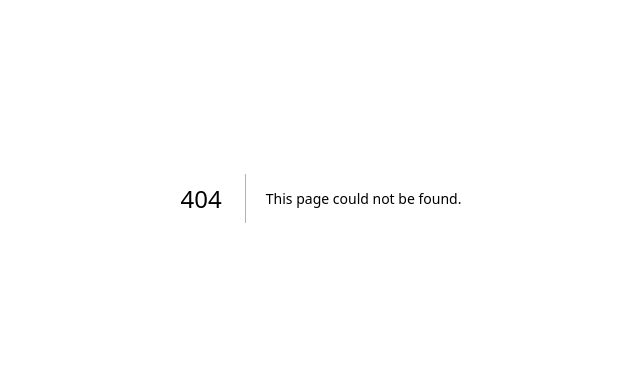
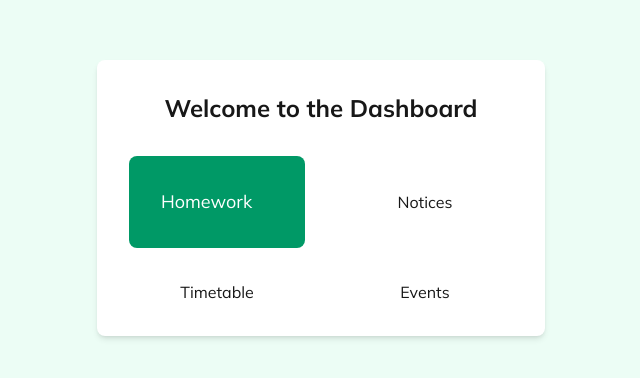
Before and after one commit to manglamtiwari/vidyacamp, a Next.js app: page /dashboard in a window 1280 px wide. Before the commit this address had no page. Shown: the part 202-580 px from the top of the page, without its empty margins (319-959 px from the left). Built offline with nearby package versions, Linux system fonts and the light colour scheme.

Commit message:
Dashboard page
1. Dashboard page
2. Registration page - made form and implemented ID to link it with respective label.

```diff
--- /dev/null
+++ b/app/dashboard/page.tsx
@@ -0,0 +1,27 @@
+"use client";
+
+export default function DashboardPage() {
+    return (
+        <main className="flex min-h-screen bg-emerald-50 items-center justify-center">
+            <div className=" bg-white p-8 rounded-lg shadow-md w-full max-w-md">
+                <h1 className="flex text-2xl font-bold items-center justify-center">Welcome to the Dashboard</h1>
+
+                <div className="grid grid-cols-2 gap-8 mt-8">
+                    <div className = "bg-emerald-600 p-8 items-center justify-center rounded-lg">
+                        <button className = "text-white text-lg">
+                        Homework
+                        </button>
+                        </div>
+
+                    <button>Notices</button>
+
+
+
+                    <button>Timetable</button>
+                    <button>Events</button>
+                </div>
+
+            </div>
+        </main>
+    )
+}
--- a/app/register/page.tsx
+++ b/app/register/page.tsx
@@ -2,6 +2,8 @@
 import { useState } from "react";
 import { supabase } from "../../lib/supabase";
 import { useRouter } from "next/navigation";
+import type { SyntheticEvent } from "react";
+
 export default function RegisterPage() {
     const router = useRouter();
     const [schoolName, setSchoolName] = useState("");
@@ -11,7 +13,11 @@ export default function RegisterPage() {
     const [emailValidation, setEmailValidation] = useState("");
     const [schoolNameValidation, setSchoolNameValidation] = useState("");
 
-    async function handleRegisterButton() {
+    async function handleRegisterButton(e: SyntheticEvent<HTMLFormElement>) {
+        e.preventDefault();
+        setSchoolNameValidation("");
+        setEmailValidation("");
+        setPasswordError("");
         let hasError = false;
 
         if (schoolName.trim() === "") {
@@ -93,15 +99,17 @@ export default function RegisterPage() {
     return (
         <main className="min-h-screen bg-emerald-50 flex items-center justify-center">
             <div className="bg-white p-8 rounded-lg shadow-md w-full max-w-md">
+                <form noValidate onSubmit={handleRegisterButton} >
                     <h1 className="text-3xl font-bold text-center mb-6">
                         Register School
                     </h1>
                     <div className="mb-4">
-                    <label className="block text-sm font-medium mb-2">
+                        <label htmlFor="schoolName" className="block text-sm font-medium mb-2">
                             School Name
                         </label>
 
                         <input
+                            id="schoolName"
                             type="text"
                             placeholder="Enter school name"
                             className="w-full border rounded-md p-3"
@@ -113,11 +121,12 @@ export default function RegisterPage() {
                             </p>
                         )}
                         <div className="mb-4">
-                        <label className="block text-sm font-medium mb-2 mt-4">
+                            <label htmlFor="email" className="block text-sm font-medium mb-2 mt-4">
                                 Email
                             </label>
 
                             <input
+                                id="email"
                                 type="email"
                                 placeholder="Enter email"
                                 className="w-full border rounded-md p-3"
@@ -131,11 +140,12 @@ export default function RegisterPage() {
                             )}
                         </div>
                         <div className="mb-6">
-                        <label className="block text-sm font-medium mb-2">
+                            <label htmlFor="password" className="block text-sm font-medium mb-2">
                                 Password
                             </label>
 
                             <input
+                                id="password"
                                 type="password"
                                 placeholder="Enter password"
                                 className="w-full border rounded-md p-3"
@@ -155,11 +165,11 @@ export default function RegisterPage() {
                         </p>
                         <button
                             className="w-full bg-emerald-600 text-white py-3 rounded-md hover:bg-emerald-700 mt-4"
-                        onClick={handleRegisterButton}
                         >
                             Register
                         </button>
                     </div>
+                </form>
             </div>
         </main>
     );
```
Lines whose indentation alone changed are shown as unchanged.
